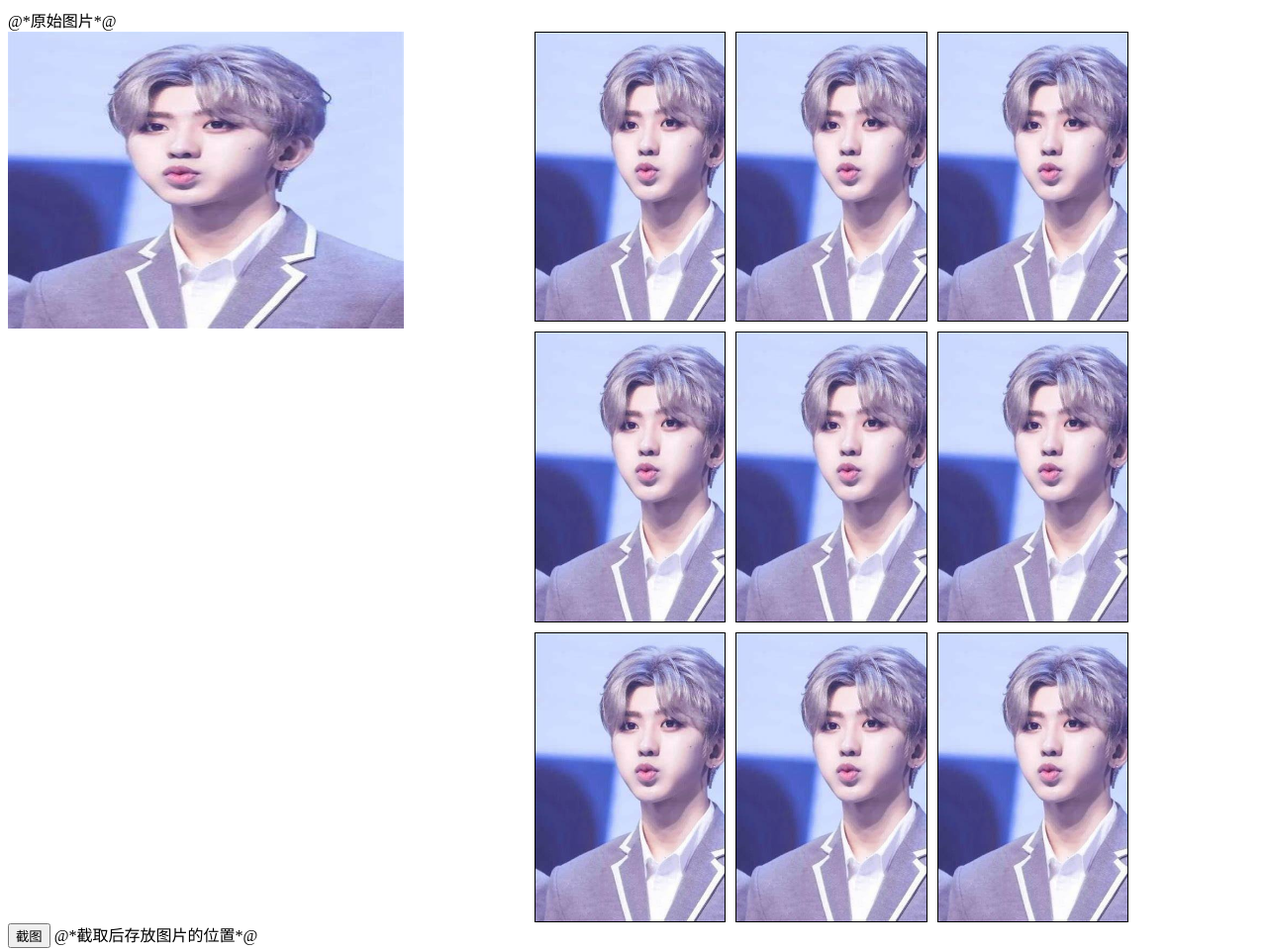
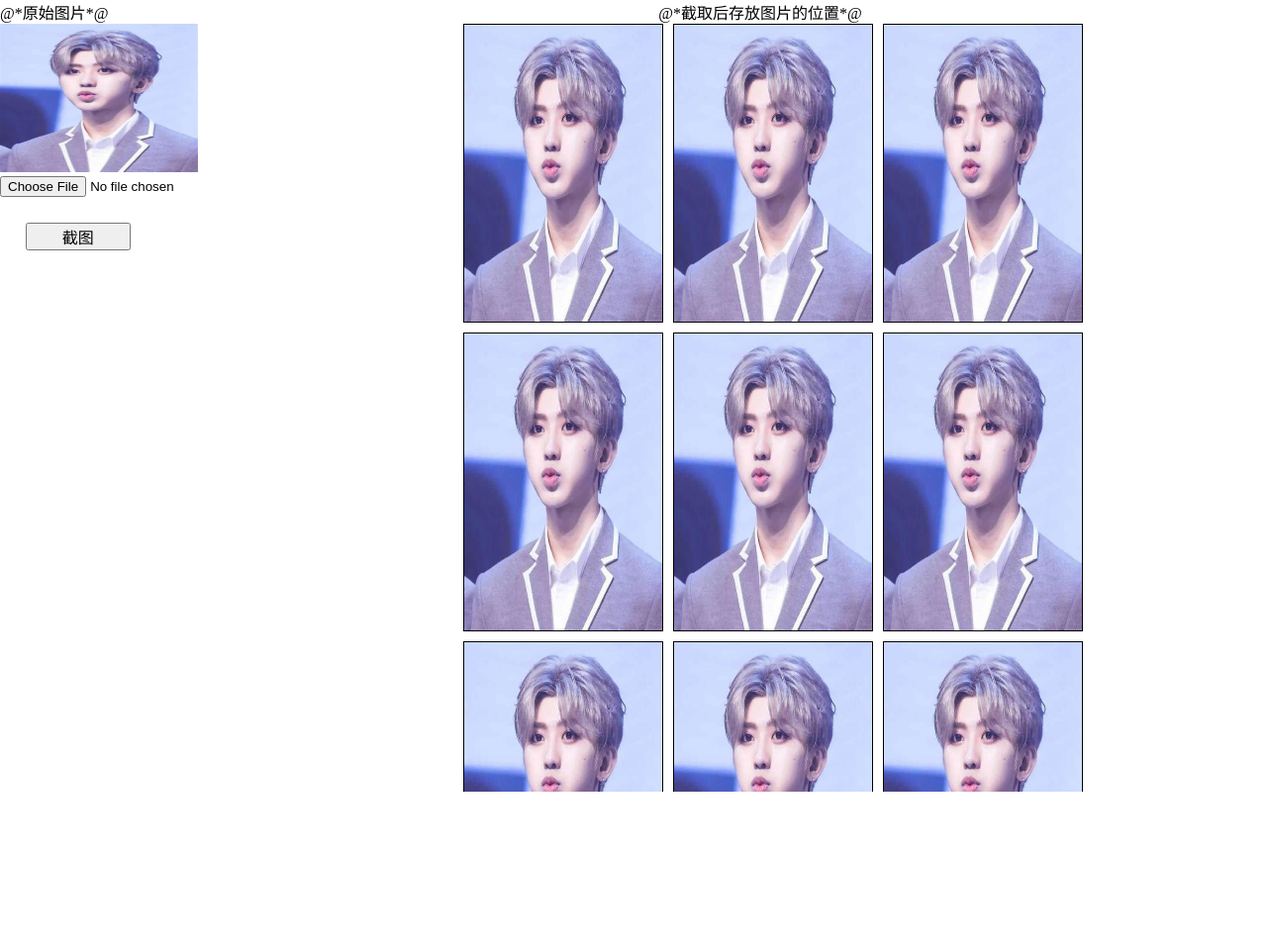
Before and after one commit to capriceyh/html2canvas_c, a plain HTML site: page index.html in a window 1280 px wide. Shown: the whole page at 99% size. After the commit the page ends 800 px from the top, so only its background shows below. Drawn offline with Linux system fonts and the light colour scheme.

Commit message:
add upload

```diff
--- a/index.html
+++ b/index.html
@@ -8,10 +8,25 @@
 <style>
     *{
         box-sizing: content-box;
+        padding: 0;
+        margin: 0;
+    }
+    .content{
+        width: 100vw;
+        height: 100vh;
+        overflow: auto;
+    }
+    .left-box{
+        width: 20%;
+        float: left;
+    }
+    .right-box{
+        width: 80%;
+        float: right;
     }
     .col{
-        background:url(kun.png) no-repeat;
-        background-size: cover;
+        width: 200px;
+        height: 300px;
         border: 1px solid black;
     }
     .im-div{
@@ -25,27 +40,49 @@
     }
 </style>
 <body>
-    @*原始图片*@
-    <div class="my-div">
-        <img style="width: 400px; height: 300px;display: inline;float: left;" src="kun.png" />
+    <div class="content">
+        <div class="left-box">
+            <div>@*原始图片*@</div>
+            <div>
+                <img style="width: 200px; height: 150px;display: inline;" src="kun.png"  class="my-div"/>
+            </div>
+            <div>
+                <input type="file" name="file" id="file" class="inputfile" accept="image/*" value="上传图片">
+            </div>
+            <input type="button" onclick="set()" value="截图" style="margin: 10%;width:40%;font-size: 1em;"/>
+        </div>
+        <div class="right-box">
+            <div style="margin: 0 auto;text-align: center;">@*截取后存放图片的位置*@</div>
+            <!-- <img id="img" /> -->
+            <div class="im-div">
+                <img class="col" src="kun.png"></img>
+                <img class="col" src="kun.png"></img>
+                <img class="col" src="kun.png"></img>
+                <img class="col" src="kun.png"></img>
+                <img class="col" src="kun.png"></img>
+                <img class="col" src="kun.png"></img>
+                <img class="col" src="kun.png"></img>
+                <img class="col" src="kun.png"></img>
+                <img class="col" src="kun.png"></img>
+            </div>
+        </div>
     </div>
-    <div class="im-div">
-        <div class="col"></div>
-        <div class="col"></div>
-        <div class="col"></div>
-        <div class="col"></div>
-        <div class="col"></div>
-        <div class="col"></div>
-        <div class="col"></div>
-        <div class="col"></div>
-        <div class="col"></div>
-    </div>
-    <input type="button" onclick="set()" value="截图" />
-
-    @*截取后存放图片的位置*@
-    <img id="img" />
 
     <script>
+        var getUserPhoto = document.querySelector("#file")
+        getUserPhoto.onchange = function () {
+                var file = this.files;
+                console.log(file);
+                var reader = new FileReader();
+                reader.readAsDataURL(file[0]);
+                reader.onload = function () {
+                    document.querySelector(".my-div").src = reader.result
+                    document.querySelectorAll(".col").forEach((e)=> {
+                        e.src = this.result
+                    })
+                };
+        };
+
         function set() {
             //要转换为图片的dom对象
             var element = document.querySelector('.im-div');
@@ -65,7 +102,7 @@
                     a.click()
                     //此时图片已经可以显示了
                     console.log(imageData)
-                    image.src = imageData;
+                    // image.src = imageData;
                 });
             }
         }
```
